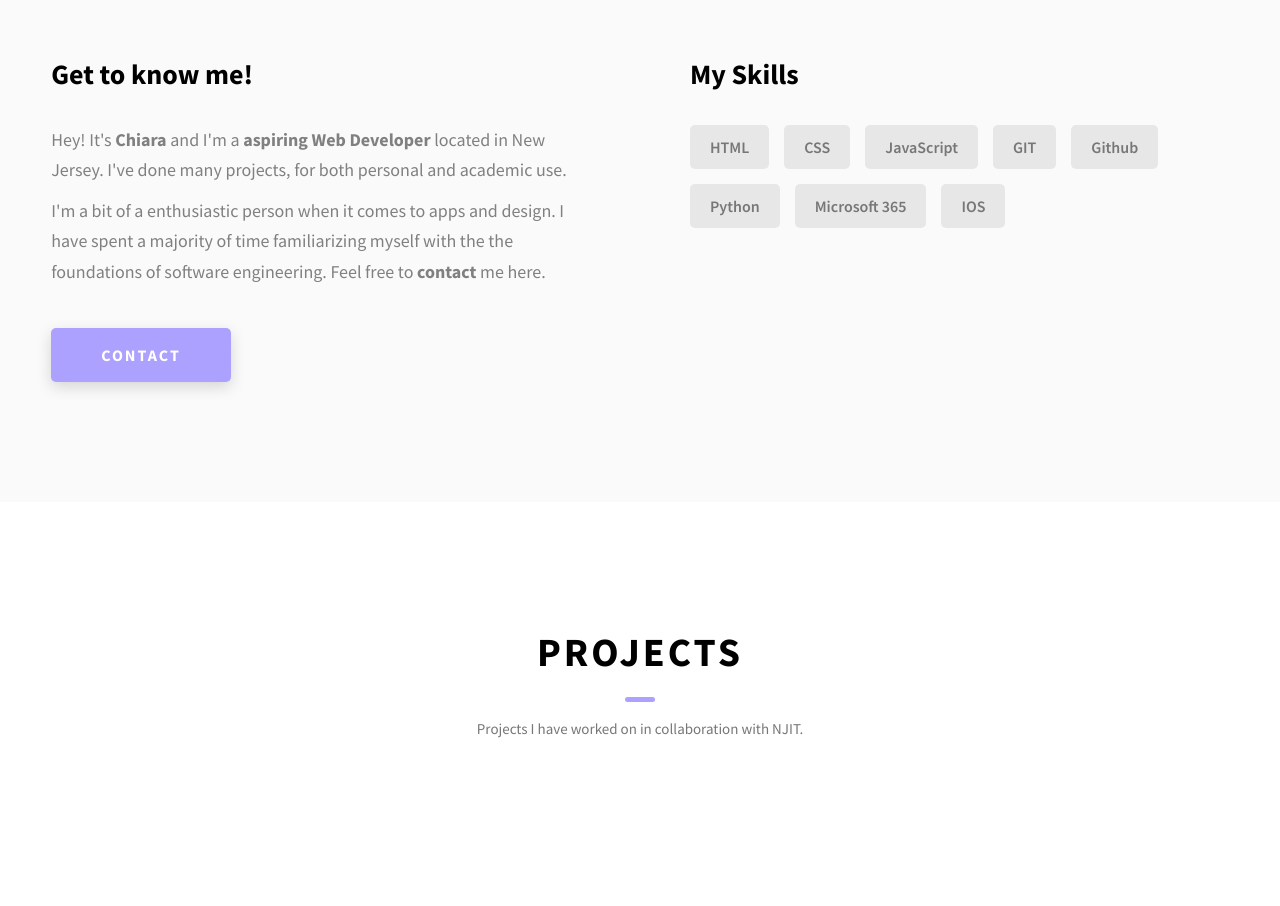
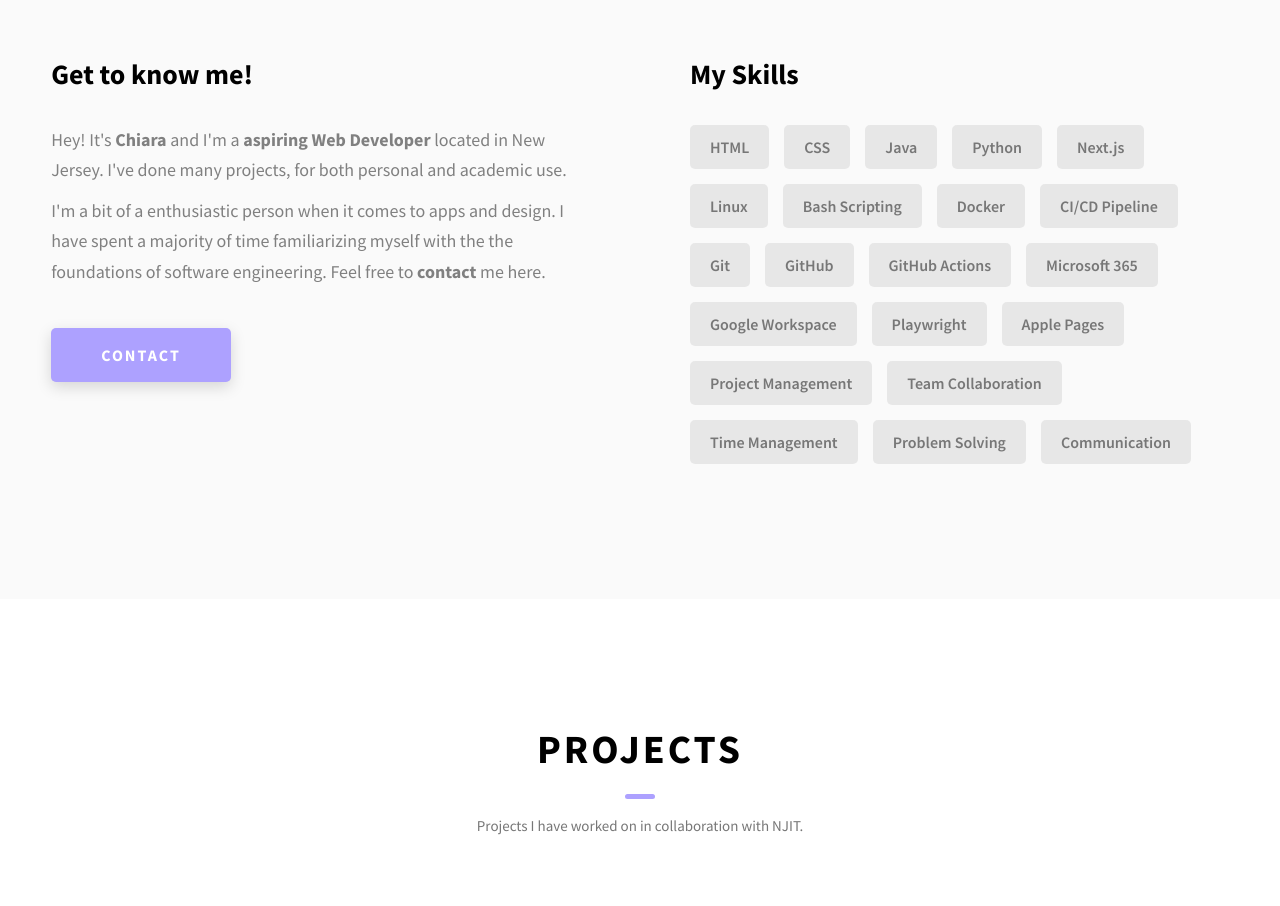
Before and after one commit to cdasilvasantos/portfolio, a website: page index.html in a window 1280 px wide. Shown: the part 1300-2206 px from the top of the page. Drawn offline with Linux system fonts and the light colour scheme.

Commit message:
added more skills and new resume

```diff
--- a/index.html
+++ b/index.html
@@ -27,7 +27,7 @@
               class="header__logo-img"
             />
           </div>
-          <span class="header__logo-sub">Chiara daSilva Santos</span>
+          <span class="header__logo-sub">Chiara</span>
         </div>
         <div class="header__main">
           <ul class="header__links">
@@ -128,7 +128,7 @@
             I'm currently on an exhilarating journey of both personal and professional growth as I attend the esteemed New Jersey Institute of Technology (NJIT). My life revolves around two key pursuits: my higher education and the relentless drive to nurture my career. While my academic pursuits are pivotal, I firmly believe that one's education extends beyond the classroom. Thus, my commitment to growth and self-improvement extends to my career aspirations. I'm not just here for a degree; I'm here to embark on a lifelong journey of professional development. I hope that through internships, workshops, and other activities, I will be able to hone my skills and expand my network. So, as I continue to learn, explore, and strive for excellence, I welcome you to join me on this exciting path of self-discovery and growth.
             <br>
             <br>
-            <a href="https://drive.google.com/file/d/12shxhAkkaqmSKbij7KJUq4T55uTGFCub/view" class="btn btn--med btn--theme dynamicBgClr2"
+            <a href="https://drive.google.com/file/d/12shxhAkkaqmSKbij7KJUq4T55uTGFCub/view?usp=share_link" class="btn btn--med btn--theme dynamicBgClr2"
             >Resume</a
           >
           </span>
@@ -158,13 +158,25 @@
             <div class="skills">
               <div class="skills__skill">HTML</div>
               <div class="skills__skill">CSS</div>
-              <div class="skills__skill">JavaScript</div>
-              <div class="skills__skill">GIT</div>
-              <div class="skills__skill">Github</div>
+              <div class="skills__skill">Java</div>
               <div class="skills__skill">Python</div>
+              <div class="skills__skill">Next.js</div>
+              <div class="skills__skill">Linux</div>
+              <div class="skills__skill">Bash Scripting</div>
+              <div class="skills__skill">Docker</div>
+              <div class="skills__skill">CI/CD Pipeline</div>
+              <div class="skills__skill">Git</div>
+              <div class="skills__skill">GitHub</div>
+              <div class="skills__skill">GitHub Actions</div>
               <div class="skills__skill">Microsoft 365</div>
-              <div class="skills__skill">IOS</div>
-            </div>
+              <div class="skills__skill">Google Workspace</div>
+              <div class="skills__skill">Playwright</div>
+              <div class="skills__skill">Apple Pages</div>
+              <div class="skills__skill">Project Management</div>
+              <div class="skills__skill">Team Collaboration</div>
+              <div class="skills__skill">Time Management</div>
+              <div class="skills__skill">Problem Solving</div>
+              <div class="skills__skill">Communication</div>
           </div>
         </div>
       </div>
```
